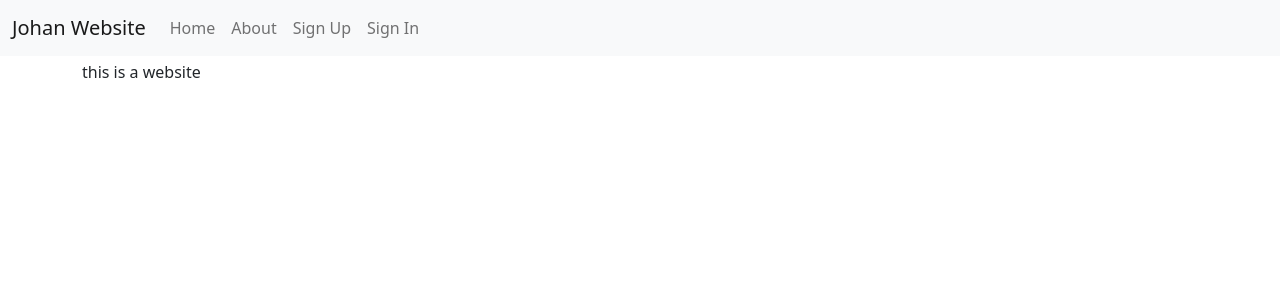
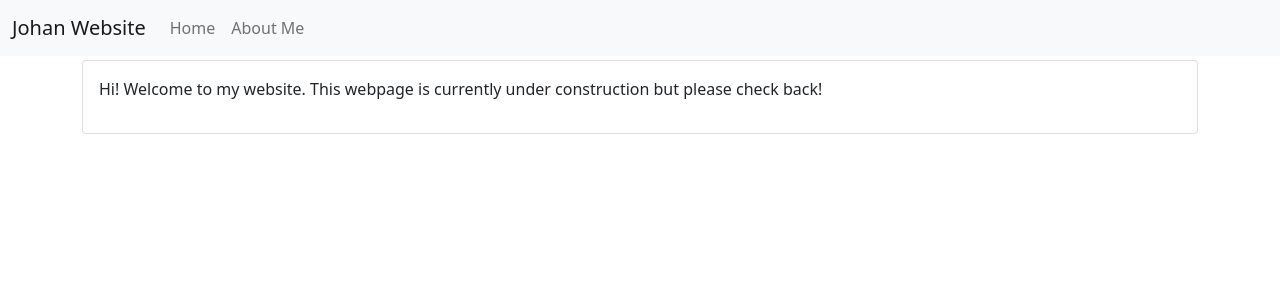
Before and after one commit to johanoh/johan-website, a Django app: page /about/ in a window 1280 px wide. Shown: the top 300 px of the page. Run offline with Django 3.2, Linux system fonts and the light colour scheme; parts of the project's set-up code (start-up, migrations or seed data) failed here and were passed over; some libraries are stand-ins or nearby versions.

Commit message:
(feat): update about me page

```diff
--- a/johan_website/templates/base.html
+++ b/johan_website/templates/base.html
@@ -54,9 +54,9 @@
                 <a class="nav-link" href="{% url 'home' %}">Home <span class="visually-hidden">(current)</span></a>
               </li>
               <li class="nav-item">
-                <a class="nav-link" href="{% url 'about' %}">About</a>
+                <a class="nav-link" href="{% url 'about' %}">About Me</a>
               </li>
-              {% if request.user.is_authenticated %}
+              {% comment %} {% if request.user.is_authenticated %}
                 <li class="nav-item">
                   {# URL provided by django-allauth/account/urls.py #}
                   <a class="nav-link" href="{% url 'users:detail' request.user.username  %}">{% translate "My Profile" %}</a>
@@ -76,7 +76,7 @@
                   {# URL provided by django-allauth/account/urls.py #}
                   <a id="log-in-link" class="nav-link" href="{% url 'account_login' %}">{% translate "Sign In" %}</a>
                 </li>
-              {% endif %}
+              {% endif %} {% endcomment %}
             </ul>
           </div>
         </div>
--- a/johan_website/templates/pages/about.html
+++ b/johan_website/templates/pages/about.html
@@ -1,5 +1,16 @@
 {% extends "base.html" %}
 
 {% block content %}
-<p>this is a website</p>
+<div class="card">
+    <div class="card-body">
+        <html>
+            <body>
+                <p>
+                    Hi! Welcome to my website.  This webpage is currently under construction but please check back!
+                </p>
+            </body>
+        </html>
+
+    </div>
+</div>
 {% endblock content %}
```
